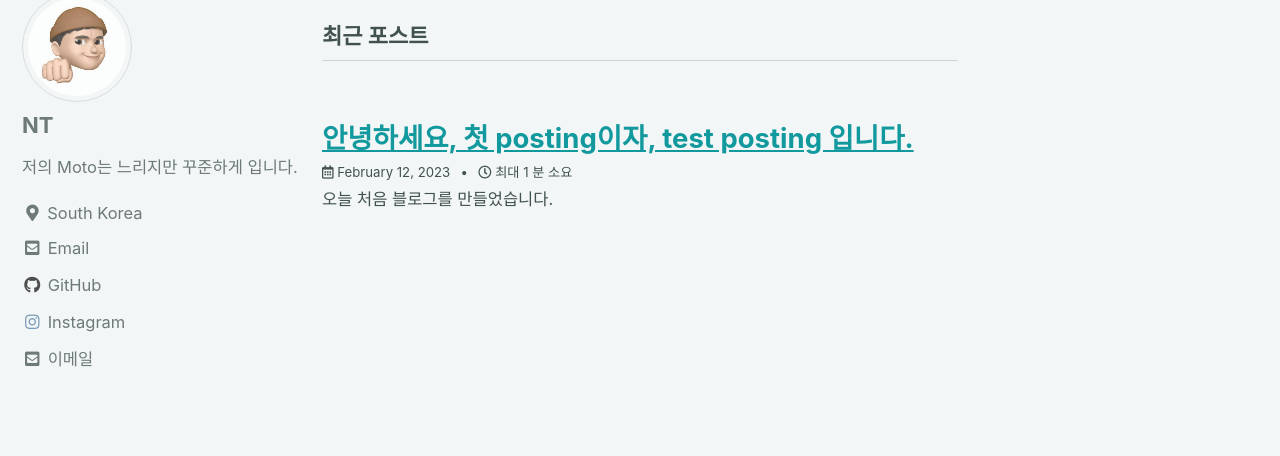
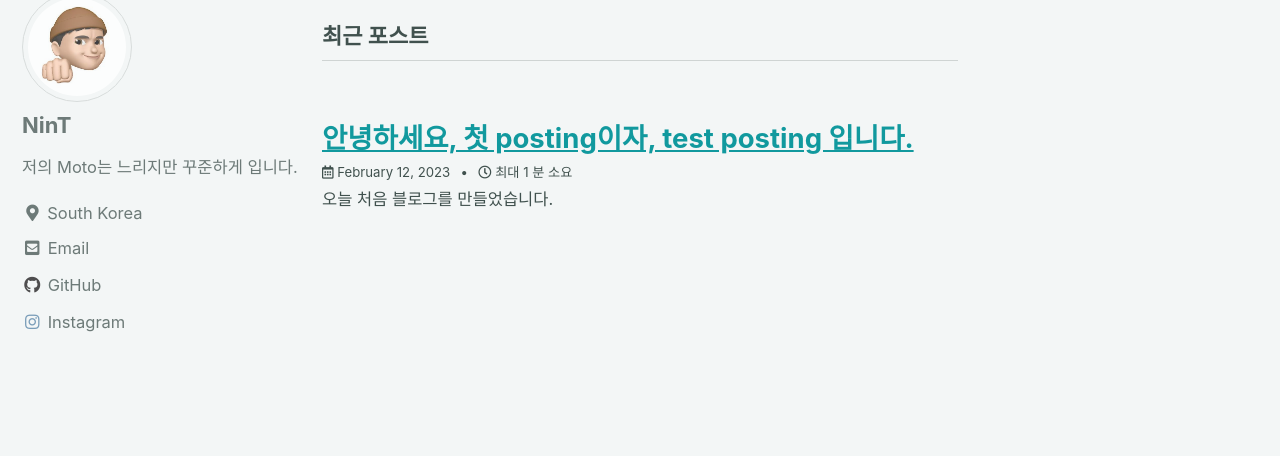
Before and after one commit to Ki-Sung/ki-sung.github.io, a Jekyll site: the page built from index.html, in a window 1280 px wide. Shown: the part 129-585 px from the top of the page. Built offline with Jekyll 4.4.1, drawn with Linux system fonts in a browser that asks for light colours; cached includes are drawn as plain includes; the list of posts is cut into pages by our own code.

Commit message:
replace for some options

```diff
--- a/_config.yml
+++ b/_config.yml
@@ -104,11 +104,11 @@ analytics:
 
 # Site Author
 author:
-  name             : "NT"
+  name             : "NinT"
   avatar           : "/assets/images/kisung.jpeg" # path of avatar image, e.g. "/assets/images/bio-photo.jpg"
   bio              : "저의 Moto는 느리지만 꾸준하게 입니다."
   location         : "South Korea"
-  email            : "kcs4912@gmail.com"
+  email            :
   links:
     - label: "Email"
       icon: "fas fa-fw fa-envelope-square"
```
Also changed, not shown: 5 other files.
